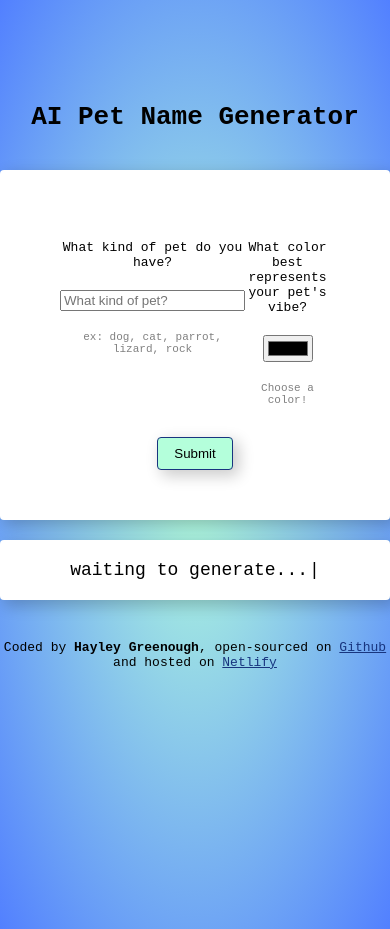
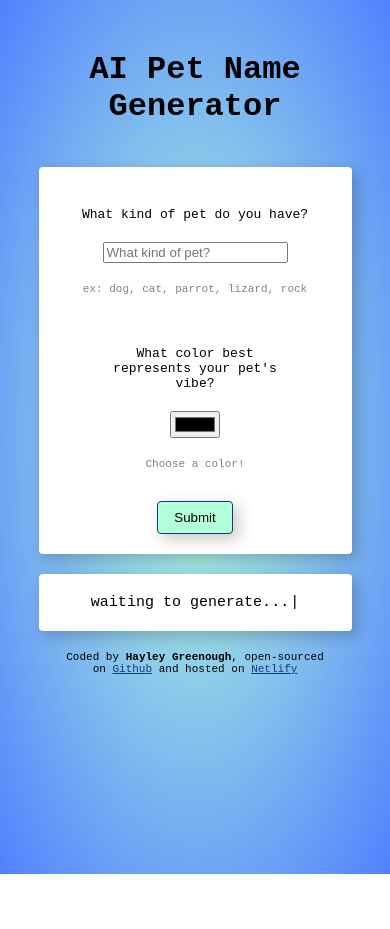
Before and after one commit to greenough-h/ai-petname-react, a React (Create React App) app: page / in a window 390 px wide. After the commit the page ends 874 px from the top, so only its background shows below. Built offline with nearby package versions, Linux system fonts and the light colour scheme.

Commit message:
Added responsive CSS styling

```diff
--- a/src/App.css
+++ b/src/App.css
@@ -6,6 +6,10 @@
   height: 100vb;
   align-self: center;
   margin-top: 85px;
+}
+
+.App h1 {
+  font-size: 32px;
 }
 
 body {
@@ -60,7 +64,7 @@ body {
 }
 
 .name {
-  font-size: 18px;
+  font-size: 15px;
   background-color: white;
   max-width: 700px;
   border-radius: 4px;
@@ -80,3 +84,32 @@ body {
 .Footer a {
   color: #18357f;
 }
+
+@media (max-width: 750px) {
+  .App {
+    margin-top: 30px;
+  }
+
+  .InputForm form,
+  .name {
+    display: block;
+    max-width: 70%;
+    padding: 20px;
+  }
+
+  .questions {
+    flex-direction: column;
+  }
+
+  .speciesQuestion,
+  .vibe {
+    display: block;
+    margin: 20px auto;
+  }
+
+  .Footer {
+    max-width: 70%;
+    font-size: 11px;
+    margin: 0 auto;
+  }
+}
--- a/src/components/Footer.jsx
+++ b/src/components/Footer.jsx
@@ -5,9 +5,21 @@ export default function Footer() {
     <div className="Footer">
       <footer>
         Coded by <strong>Hayley Greenough</strong>, open-sourced on{" "}
-        <a href="https://github.com/greenough-h/ai-petname-react">Github</a> and
-        hosted on{" "}
-        <a href="https://ai-petname-generator.netlify.app/">Netlify</a>
+        <a
+          href="https://github.com/greenough-h/ai-petname-react"
+          target="_blank"
+          rel="noreferrer"
+        >
+          Github
+        </a>{" "}
+        and hosted on{" "}
+        <a
+          href="https://ai-petname-generator.netlify.app/"
+          target="_blank"
+          rel="noreferrer"
+        >
+          Netlify
+        </a>
       </footer>
     </div>
   );
--- a/src/components/InputForm.jsx
+++ b/src/components/InputForm.jsx
@@ -39,7 +39,7 @@ export default function InputForm() {
     <div className="InputForm">
       <form onSubmit={generateName} className="container">
         <div className="questions">
-          <div className="species-question">
+          <div className="speciesQuestion">
             <label for="pet-species">What kind of pet do you have?</label>
             <div className="input">
               <input
@@ -50,9 +50,9 @@ export default function InputForm() {
                 onChange={updateSpecies}
               />
             </div>
-            <p class="instructions">ex: dog, cat, parrot, lizard, rock</p>
+            <p className="instructions">ex: dog, cat, parrot, lizard, rock</p>
           </div>
-          <div class="vibe">
+          <div className="vibe">
             <label for="color-vibe">
               What color best represents your pet's vibe?
             </label>
```
